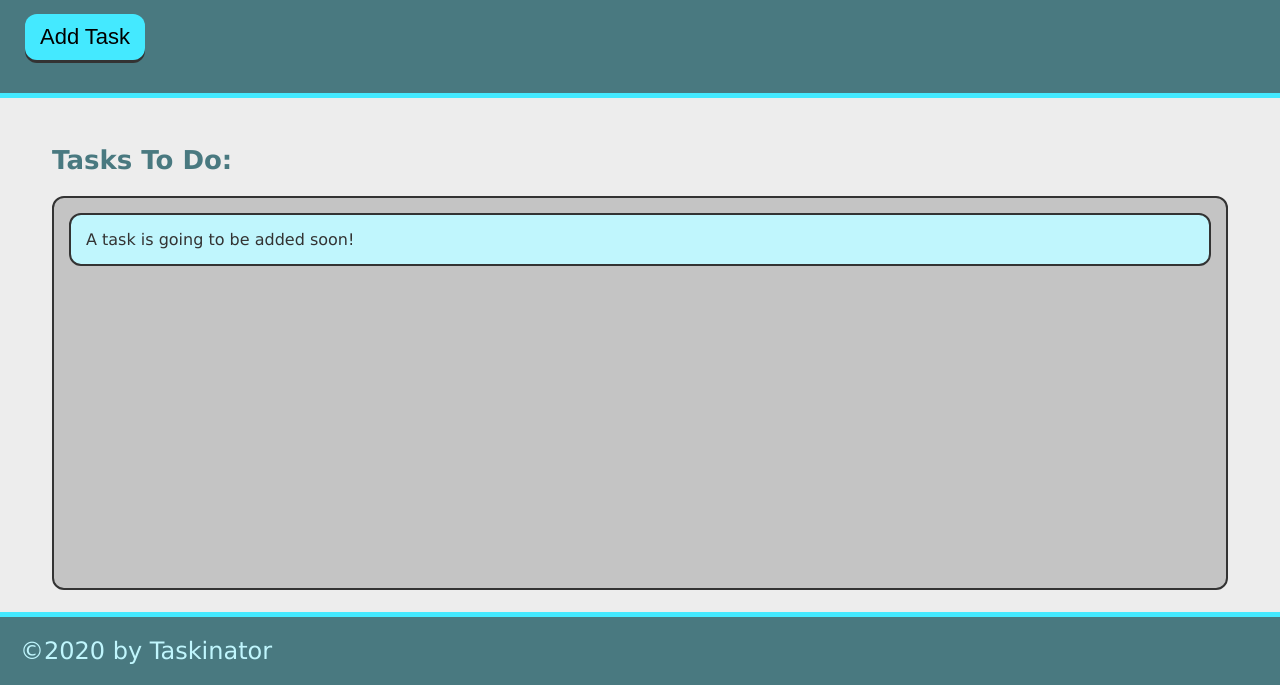
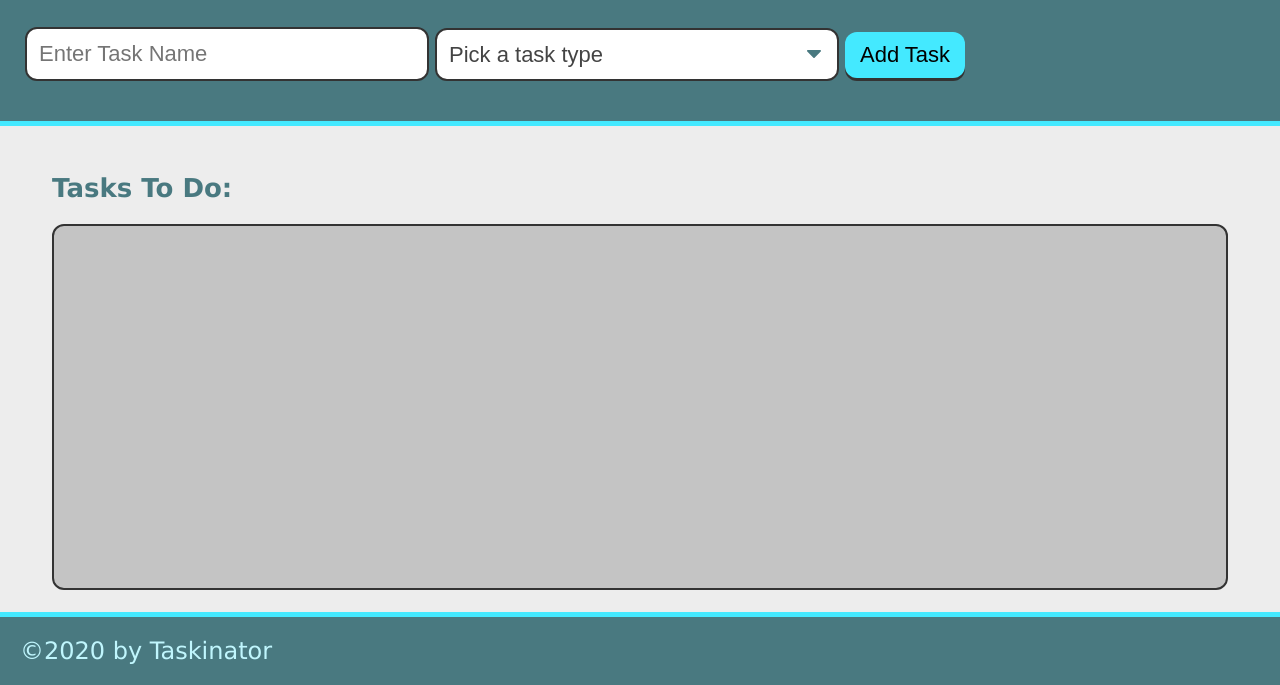
Before and after one commit to oceanlatte/taskinator, a plain HTML site: page index.html in a window 1280 px wide. Shown: the part 115-800 px from the top of the page. Drawn offline with Linux system fonts and the light colour scheme.

Commit message:
add form to header with select dropdown

```diff
--- a/index.html
+++ b/index.html
@@ -13,16 +13,28 @@
     <header>
         <h1 class="page-title">Taskinator</h1>
         <p>Click the button below to add a new task!</p>
-        <button class="btn" id="save-task">Add Task</button>
+        <form id="task-form">
+            <div class="form-group">
+                <input type="text" name="task-name" placeholder="Enter Task Name"/>
+            </div>
+            <div class="form-group">
+                <select name="task-type" class="select-dropdown">
+                    <option value="" disabled selected>Pick a task type</option>
+                    <option value="Print">Print</option>
+                    <option value="Web">Web</option>
+                    <option value="Mobile">Mobile</option>
+                </select>
+            </div>
+            <div class="form-group">
+                <button class="btn" id="save-task" type="submit">Add Task</button>
+            </div>
+        </form>
     </header>
 
     <main class="page-content">
         <section class="task-list-wrapper">
             <h2 class="list-title">Tasks To Do:</h2>
             <ul class="task-list" id="tasks-to-do">
-                <li class="task-item">
-                    A task is going to be added soon!
-                </li>
             </ul>
         </section>
     </main>
```
